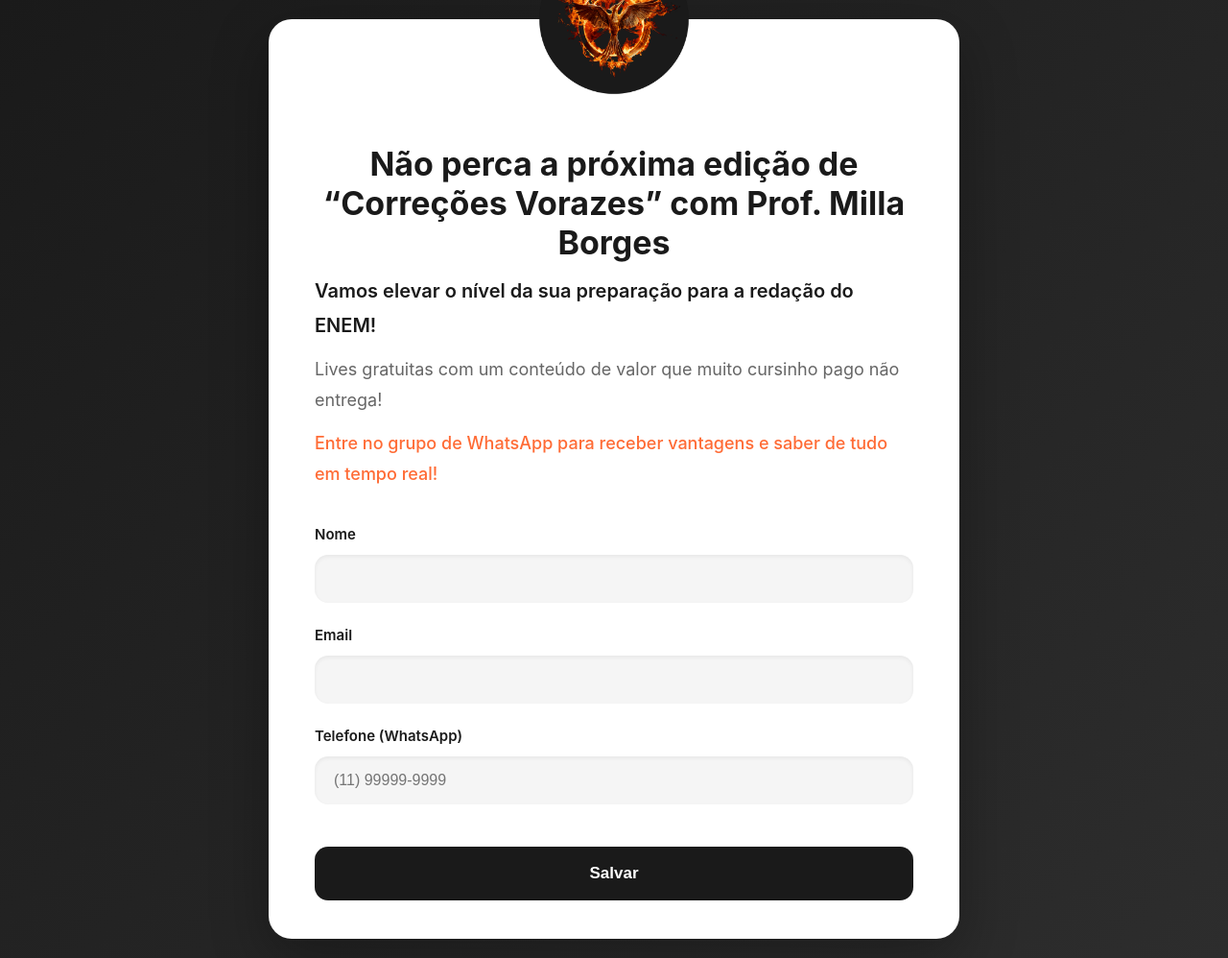
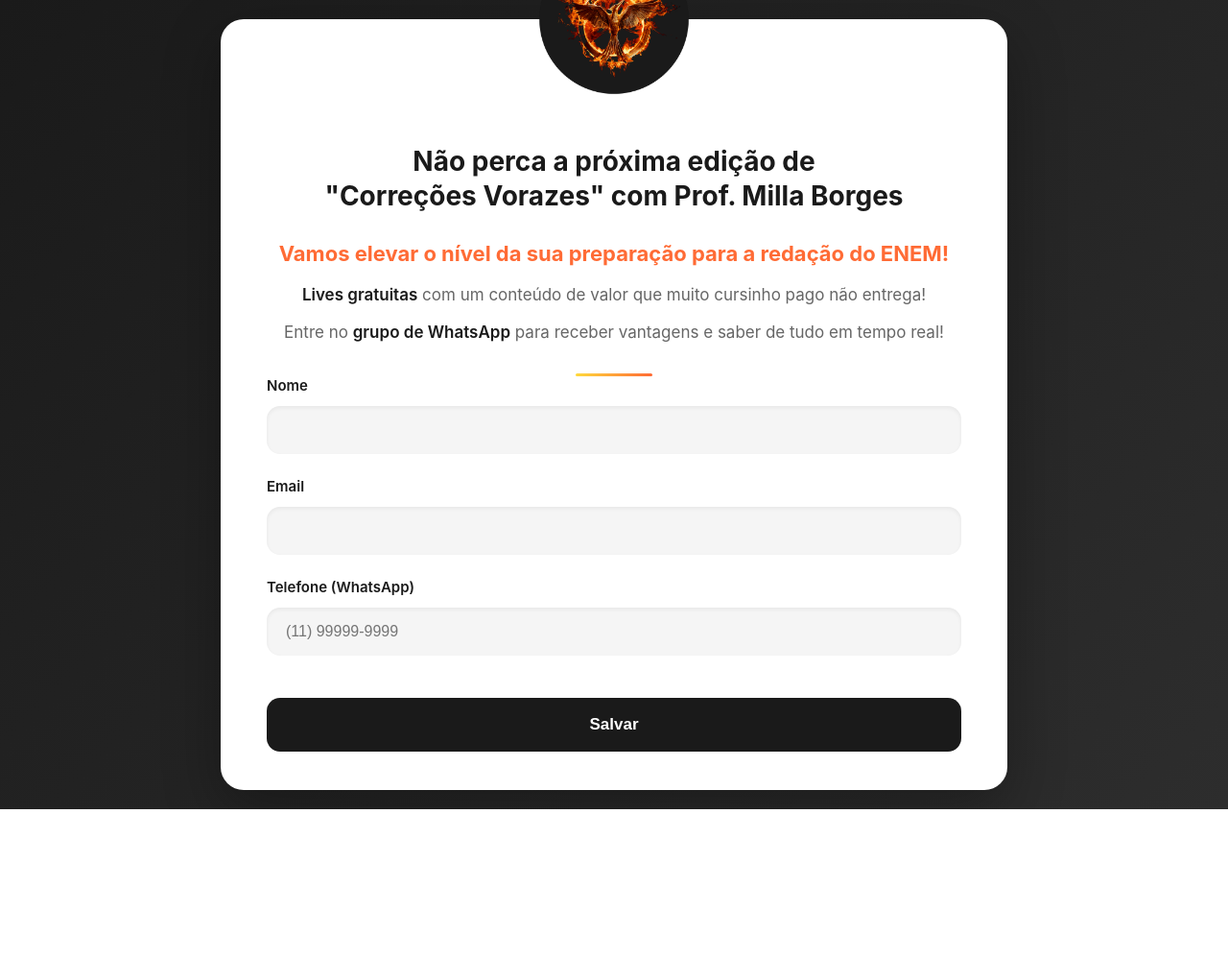
Before and after one commit to tiagomarins-dev/form-correcoes-vorazes, a PHP site: page / in a window 1280 px wide. Shown: the whole page at 96% size. After the commit the page ends 843 px from the top, so only its background shows below. Run offline with PHP 8.4, Linux system fonts and the light colour scheme.

Commit message:
update index.php

```diff
--- a/index.php
+++ b/index.php
@@ -37,7 +37,7 @@
             border-radius: 24px;
             box-shadow: 0 20px 60px rgba(0, 0, 0, 0.3);
             width: 100%;
-            max-width: 720px;
+            max-width: 820px;
             position: relative;
         }
 
@@ -61,35 +61,55 @@
 
         h1 {
             color: #1A1A1A;
-            font-size: 34px;
-            margin-bottom: 12px;
+            font-size: 28px;
+            margin-bottom: 24px;
             text-align: center;
             font-weight: 700;
             margin-top: 90px;
+            line-height: 1.3;
         }
 
-        h2 {
-            color: #666;
-            font-size: 18px;
-            font-weight: 400;
-            margin-bottom: 36px;
-            text-align: left;
-            line-height: 1.8;
+        .subtitle-container {
+            padding: 0 0 32px 0;
+            text-align: center;
+            position: relative;
         }
 
-        .subtitle-highlight {
-            color: #1A1A1A;
-            font-weight: 600;
-            font-size: 20px;
-            display: block;
+        .subtitle-container p {
+            color: #666;
+            margin: 0;
+            font-size: 17px;
+            line-height: 1.6;
+            font-weight: 400;
+        }
+
+        .subtitle-container p:not(:last-child) {
             margin-bottom: 12px;
         }
 
-        .subtitle-detail {
+        .subtitle-container .highlight {
+            font-size: 22px;
+            font-weight: 700;
             color: #FF6B35;
-            font-weight: 500;
             display: block;
-            margin-top: 12px;
+            margin-bottom: 16px;
+        }
+
+        .subtitle-container .emphasis {
+            color: #1A1A1A;
+            font-weight: 600;
+        }
+
+        .subtitle-container::after {
+            content: '';
+            position: absolute;
+            bottom: 0;
+            left: 50%;
+            transform: translateX(-50%);
+            width: 80px;
+            height: 3px;
+            background: linear-gradient(90deg, #FFD93D 0%, #FF6B35 100%);
+            border-radius: 2px;
         }
 
         .form-group {
@@ -293,12 +313,13 @@
         </div>
 
         <div id="formScreen">
-            <h1>Não perca a próxima edição de “Correções Vorazes” com Prof. Milla Borges</h1>
-            <h2>
-                <span class="subtitle-highlight">Vamos elevar o nível da sua preparação para a redação do ENEM!</span>
-                Lives gratuitas com um conteúdo de valor que muito cursinho pago não entrega!
-                <span class="subtitle-detail">Entre no grupo de WhatsApp para receber vantagens e saber de tudo em tempo real!</span>
-            </h2>
+            <h1>Não perca a próxima edição de<br>"Correções Vorazes" com Prof. Milla Borges</h1>
+
+            <div class="subtitle-container">
+                <p class="highlight">Vamos elevar o nível da sua preparação para a redação do ENEM!</p>
+                <p><span class="emphasis">Lives gratuitas</span> com um conteúdo de valor que muito cursinho pago não entrega!</p>
+                <p>Entre no <span class="emphasis">grupo de WhatsApp</span> para receber vantagens e saber de tudo em tempo real!</p>
+            </div>
 
             <div id="alert" class="alert"></div>
 
```
